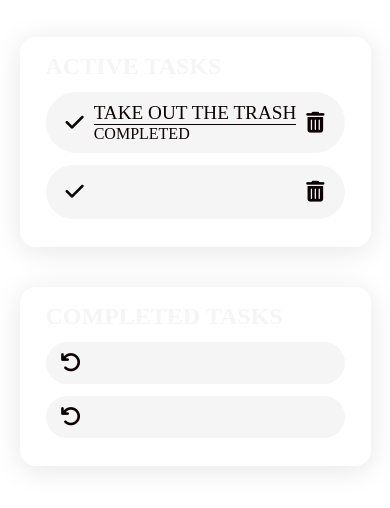
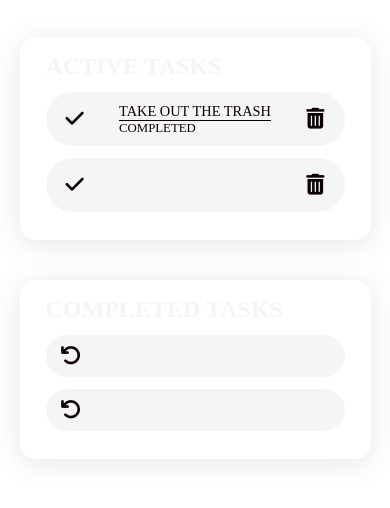
Before and after one commit to Lord-Nickelbottoms/To-Do-List, a plain HTML site: page index.html in a window 390 px wide. Shown: the part 40-548 px from the top of the page. Drawn offline with Linux system fonts and the light colour scheme.

Commit message:
adjusted task information children components for mobile

```diff
--- a/styles/base.css
+++ b/styles/base.css
@@ -65,15 +65,15 @@ body {
 }
 
 .task-title {
-    font-size: 1.2rem;
+    font-size: 0.9rem;
     color: var(--licorice);
     flex-grow: 2;
-    text-align: center;
     border-bottom: 1px solid var(--licorice);
+    text-align: start;
 }
 
 .task-description {
-    font-size: 1rem;
+    font-size: 0.8rem;
     color: var(--licorice);
     flex-grow: 2;
     text-align: center;
```
